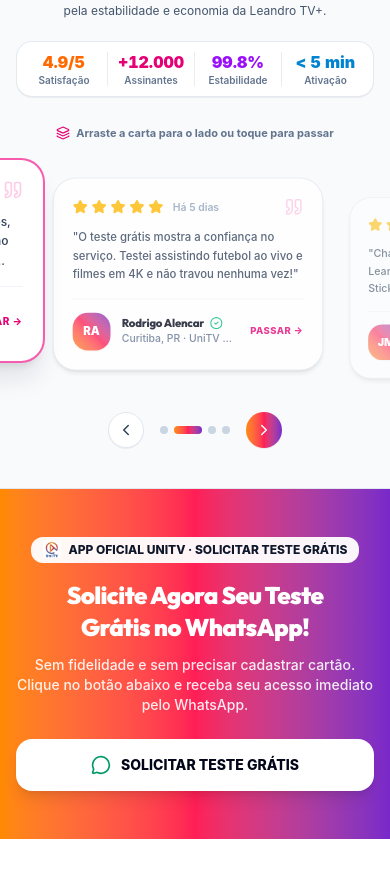
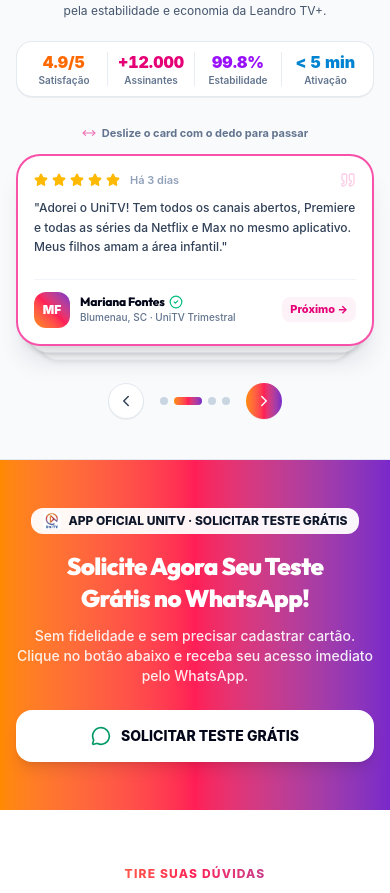
Before and after one commit to megalixo164-ops/Unitv, a React (Vite) app: page / in a window 390 px wide. Shown: the part 5222-6115 px from the top of the page. Built offline with nearby package versions, Linux system fonts and the light colour scheme.

Commit message:
feat: refactor testimonial carousel interaction
Replace stack-based state with index-based navigation to improve gesture handling and UI performance.

```diff
--- a/src/components/Testimonials.tsx
+++ b/src/components/Testimonials.tsx
@@ -1,75 +1,142 @@
-import React, { useState, useCallback, useEffect } from 'react';
-import { motion, AnimatePresence, PanInfo } from 'motion/react';
+import React, { useState, useRef, useCallback, useEffect } from 'react';
+import { motion } from 'motion/react';
 import { TESTIMONIALS } from '../data/mockData';
-import { Testimonial } from '../types';
 import {
   Star,
   CheckCircle2,
   ChevronLeft,
   ChevronRight,
-  Layers,
+  MoveHorizontal,
   Quote,
 } from 'lucide-react';
 
 export const Testimonials: React.FC = () => {
-  const [deck, setDeck] = useState<Testimonial[]>(TESTIMONIALS);
-  const [exitDirection, setExitDirection] = useState<'left' | 'right'>('left');
-  const [isPaused, setIsPaused] = useState(false);
+  const total = TESTIMONIALS.length;
+  const [activeIndex, setActiveIndex] = useState(0);
+  const [lastMovedIndex, setLastMovedIndex] = useState<number | null>(null);
+  const [swipeDir, setSwipeDir] = useState<-1 | 1>(-1);
+  const [dragX, setDragX] = useState(0);
+  const [isDragging, setIsDragging] = useState(false);
+  const [isInteracting, setIsInteracting] = useState(false);
 
-  // Move top card to the last position in the deck (infinite loop)
-  const handleNextCard = useCallback((dir: 'left' | 'right' = 'left') => {
-    setExitDirection(dir);
-    setDeck((prev) => {
-      if (prev.length <= 1) return prev;
-      const [first, ...rest] = prev;
-      return [...rest, first];
-    });
-  }, []);
+  // Touch / Pointer gesture tracking refs for 60fps mobile swipe
+  const startXRef = useRef(0);
+  const startYRef = useRef(0);
+  const startTimeRef = useRef(0);
+  const axisLockedRef = useRef<'x' | 'y' | null>(null);
+  const pointerDownRef = useRef(false);
 
-  // Bring the last card in the deck back to the top
-  const handlePrevCard = useCallback(() => {
-    setExitDirection('right');
-    setDeck((prev) => {
-      if (prev.length <= 1) return prev;
-      const last = prev[prev.length - 1];
-      const rest = prev.slice(0, prev.length - 1);
-      return [last, ...rest];
-    });
-  }, []);
+  const goToNextCard = useCallback(
+    (direction: -1 | 1 = -1) => {
+      setSwipeDir(direction);
+      setLastMovedIndex(activeIndex);
+      setActiveIndex((prev) => (prev + 1) % total);
+      setDragX(0);
+      setIsDragging(false);
+    },
+    [activeIndex, total]
+  );
 
-  const handleDragEnd = (
-    _event: MouseEvent | TouchEvent | PointerEvent,
-    info: PanInfo
-  ) => {
-    const swipeThreshold = 45;
-    const velocityThreshold = 260;
+  const goToPrevCard = useCallback(() => {
+    setSwipeDir(1);
+    setLastMovedIndex(null);
+    setActiveIndex((prev) => (prev - 1 + total) % total);
+    setDragX(0);
+    setIsDragging(false);
+  }, [total]);
 
-    if (
-      info.offset.x < -swipeThreshold ||
-      info.velocity.x < -velocityThreshold
-    ) {
-      handleNextCard('left');
-    } else if (
-      info.offset.x > swipeThreshold ||
-      info.velocity.x > velocityThreshold
-    ) {
-      handleNextCard('right');
+  // Auto-advance every 6.5s when user is not touching/hovering
+  useEffect(() => {
+    if (isInteracting || isDragging) return;
+    const timer = setInterval(() => {
+      goToNextCard(-1);
+    }, 6500);
+    return () => clearInterval(timer);
+  }, [isInteracting, isDragging, goToNextCard]);
+
+  // Unified Touch Handlers (Mobile First, never blocks vertical scroll)
+  const handleTouchStart = (e: React.TouchEvent) => {
+    if (e.touches.length !== 1) return;
+    const touch = e.touches[0];
+    startXRef.current = touch.clientX;
+    startYRef.current = touch.clientY;
+    startTimeRef.current = Date.now();
+    axisLockedRef.current = null;
+    setIsInteracting(true);
+  };
+
+  const handleTouchMove = (e: React.TouchEvent) => {
+    if (e.touches.length !== 1) return;
+    const touch = e.touches[0];
+    const dx = touch.clientX - startXRef.current;
+    const dy = touch.clientY - startYRef.current;
+
+    if (!axisLockedRef.current) {
+      if (Math.abs(dx) < 6 && Math.abs(dy) < 6) return;
+      axisLockedRef.current = Math.abs(dx) > Math.abs(dy) ? 'x' : 'y';
+    }
+
+    // If user is scrolling vertically, do not intercept
+    if (axisLockedRef.current === 'y') {
+      return;
+    }
+
+    setIsDragging(true);
+    // Dampen extreme drag distances
+    const clampedDx = Math.max(-180, Math.min(180, dx));
+    setDragX(clampedDx);
+  };
+
+  const handleTouchEnd = () => {
+    if (axisLockedRef.current === 'x') {
+      const elapsed = Math.max(1, Date.now() - startTimeRef.current);
+      const velocity = Math.abs(dragX) / elapsed; // px per ms
+
+      if (Math.abs(dragX) > 38 || (Math.abs(dragX) > 15 && velocity > 0.35)) {
+        goToNextCard(dragX < 0 ? -1 : 1);
+      } else {
+        setDragX(0);
+        setIsDragging(false);
+      }
+    } else {
+      setDragX(0);
+      setIsDragging(false);
+    }
+    axisLockedRef.current = null;
+    setTimeout(() => setIsInteracting(false), 1200);
+  };
+
+  // Mouse Drag Handlers for Desktop
+  const handleMouseDown = (e: React.MouseEvent) => {
+    pointerDownRef.current = true;
+    startXRef.current = e.clientX;
+    startTimeRef.current = Date.now();
+    setIsInteracting(true);
+  };
+
+  const handleMouseMove = (e: React.MouseEvent) => {
+    if (!pointerDownRef.current) return;
+    const dx = e.clientX - startXRef.current;
+    if (Math.abs(dx) > 5) {
+      setIsDragging(true);
+      setDragX(Math.max(-180, Math.min(180, dx)));
     }
   };
 
-  // Gentle auto-shuffle every 6.5s unless user is interacting
-  useEffect(() => {
-    if (isPaused) return;
-    const timer = setInterval(() => {
-      handleNextCard('left');
-    }, 6500);
-    return () => clearInterval(timer);
-  }, [isPaused, handleNextCard]);
+  const handleMouseUp = () => {
+    if (!pointerDownRef.current) return;
+    pointerDownRef.current = false;
 
-  const activeCard = deck[0];
-  const activeOriginalIndex = TESTIMONIALS.findIndex(
-    (t) => t.id === activeCard?.id
-  );
+    if (Math.abs(dragX) > 40) {
+      goToNextCard(dragX < 0 ? -1 : 1);
+    } else {
+      setDragX(0);
+      setIsDragging(false);
+    }
+  };
+
+  // Progress of current finger drag (0 to 1) to smoothly lift the underlying cards
+  const dragProgress = Math.min(1, Math.abs(dragX) / 130);
 
   return (
     <section
@@ -130,87 +197,125 @@ export const Testimonials: React.FC = () => {
           </div>
         </div>
 
-        {/* Interactive Stacked Card Deck ("Passar Cartas em Loop") */}
+        {/* 3D Stacked Card Deck Stage */}
         <div
-          className="max-w-lg mx-auto"
-          onMouseEnter={() => setIsPaused(true)}
-          onMouseLeave={() => setIsPaused(false)}
-          onTouchStart={() => setIsPaused(true)}
-          onTouchEnd={() => setIsPaused(false)}
+          className="max-w-md mx-auto select-none"
+          onMouseEnter={() => setIsInteracting(true)}
+          onMouseLeave={() => {
+            pointerDownRef.current = false;
+            setDragX(0);
+            setIsDragging(false);
+            setIsInteracting(false);
+          }}
         >
-          {/* Subtle Swipe Hint */}
+          {/* Swipe Instruction Indicator */}
           <div className="flex items-center justify-center gap-1.5 text-[11px] font-bold text-slate-500 mb-3">
-            <Layers className="w-3.5 h-3.5 text-pink-600" />
-            <span>Arraste a carta para o lado ou toque para passar</span>
+            <MoveHorizontal className="w-3.5 h-3.5 text-pink-600 animate-pulse" />
+            <span>Deslize o card com o dedo para passar</span>
           </div>
 
-          {/* Deck Stage */}
-          <div className="relative h-[250px] sm:h-[245px] w-full flex items-start justify-center pt-1">
-            <AnimatePresence initial={false} mode="popLayout">
-              {deck.slice(0, 3).map((card, stackIndex) => {
-                const isTop = stackIndex === 0;
-                const scale = 1 - stackIndex * 0.055;
-                const translateY = stackIndex * 14;
-                const zIndex = 30 - stackIndex * 10;
-                const cardOpacity = 1 - stackIndex * 0.22;
+          {/* Stacked Cards Container (All cards strictly absolute so they stack cleanly) */}
+          <div
+            style={{ touchAction: 'pan-y' }}
+            onTouchStart={handleTouchStart}
+            onTouchMove={handleTouchMove}
+            onTouchEnd={handleTouchEnd}
+            onTouchCancel={handleTouchEnd}
+            onMouseDown={handleMouseDown}
+            onMouseMove={handleMouseMove}
+            onMouseUp={handleMouseUp}
+            className="relative h-[225px] sm:h-[220px] w-full cursor-grab active:cursor-grabbing"
+          >
+            {TESTIMONIALS.map((card, idx) => {
+              // 0 = front card, 1 = second, 2 = third, 3 = back card (just swiped)
+              const stackPos = (idx - activeIndex + total) % total;
+              const isFront = stackPos === 0;
+              const isJustMovedToBack =
+                idx === lastMovedIndex && stackPos === total - 1;
+
+              // Calculate target transform for each position in the deck
+              const targetScale = isFront
+                ? 1
+                : stackPos === 1
+                  ? 0.94 + dragProgress * 0.06
+                  : stackPos === 2
+                    ? 0.88 + dragProgress * 0.06
+                    : 0.82;
+
+              const targetY = isFront
+                ? 0
+                : stackPos === 1
+                  ? 13 - dragProgress * 13
+                  : stackPos === 2
+                    ? 26 - dragProgress * 13
+                    : 36;
+
+              const targetOpacity = isFront
+                ? 1
+                : stackPos === 1
+                  ? 0.88 + dragProgress * 0.12
+                  : stackPos === 2
+                    ? 0.55 + dragProgress * 0.3
+                    : 0;
+
+              const zIndex = 40 - stackPos * 10;
 
               return (
                 <motion.div
                   key={card.id}
-                    layout
-                    style={{
-                      zIndex,
-                      touchAction: 'pan-y',
-                    }}
-                    initial={{
-                      scale: 0.88,
-                      y: 36,
-                      opacity: 0,
-                    }}
-                    animate={{
-                      scale,
-                      y: translateY,
+                  style={{ zIndex }}
+                  animate={
+                    isFront
+                      ? {
+                          x: dragX,
+                          y: 0,
+                          scale: 1,
+                          rotate: dragX * 0.045,
+                          opacity: 1,
+                        }
+                      : isJustMovedToBack
+                        ? {
+                            // Peel out to the side, then tuck smoothly behind the deck
+                            x: [swipeDir * 160, 0],
+                            y: [6, targetY],
+                            rotate: [swipeDir * 9, 0],
+                            scale: [0.92, targetScale],
+                            opacity: [0.7, targetOpacity],
+                          }
+                        : {
                             x: 0,
+                            y: targetY,
+                            scale: targetScale,
                             rotate: 0,
-                      opacity: cardOpacity,
-                    }}
-                    exit={{
-                      x: exitDirection === 'left' ? -260 : 260,
-                      y: 10,
-                      rotate: exitDirection === 'left' ? -10 : 10,
-                      scale: 0.9,
-                      opacity: 0,
-                      transition: {
-                        duration: 0.28,
-                        ease: [0.22, 1, 0.36, 1],
-                      },
-                    }}
-                    transition={{
+                            opacity: targetOpacity,
+                          }
+                  }
+                  transition={
+                    isFront && isDragging
+                      ? { duration: 0 }
+                      : isJustMovedToBack
+                        ? { duration: 0.38, ease: [0.22, 1, 0.36, 1] }
+                        : {
                             type: 'spring',
-                      stiffness: 340,
+                            stiffness: 320,
                             damping: 28,
-                      mass: 0.75,
-                    }}
-                    drag={isTop ? 'x' : false}
-                    dragConstraints={{ left: 0, right: 0 }}
-                    dragElastic={0.85}
-                    dragDirectionLock
-                    onDragEnd={isTop ? handleDragEnd : undefined}
-                    onClick={isTop ? () => handleNextCard('left') : undefined}
-                    className={`w-full rounded-3xl p-5 sm:p-6 bg-white flex flex-col justify-between select-none ${
-                      isTop
-                        ? 'cursor-grab active:cursor-grabbing border-2 border-pink-500/80 shadow-xl shadow-slate-900/10'
-                        : 'pointer-events-none border border-slate-200/90 shadow-md'
+                            mass: 0.7,
+                          }
+                  }
+                  className={`absolute inset-x-0 top-0 h-[192px] sm:h-[188px] rounded-3xl p-4 sm:p-5 bg-white flex flex-col justify-between transition-colors ${
+                    isFront
+                      ? 'border-2 border-pink-500/85 shadow-xl shadow-slate-900/10'
+                      : 'border border-slate-200/90 shadow-md pointer-events-none'
                   }`}
                 >
-                    {/* Card Top Bar: Rating Stars + Verified Client Tag */}
+                  {/* Top Row: 5 Stars + Date + Subtle Quote Icon */}
                   <div>
-                      <div className="flex items-center justify-between gap-2 mb-3">
+                    <div className="flex items-center justify-between gap-2 mb-2.5">
                       <div className="flex items-center gap-1">
                         {[...Array(card.rating)].map((_, i) => (
                           <Star
                             key={i}
-                              className="w-4 h-4 fill-amber-400 text-amber-400"
+                            className="w-3.5 h-3.5 sm:w-4 sm:h-4 fill-amber-400 text-amber-400"
                           />
                         ))}
                         <span className="text-[11px] text-slate-400 ml-1.5 font-semibold">
@@ -218,19 +323,19 @@ export const Testimonials: React.FC = () => {
                         </span>
                       </div>
 
-                        <Quote className="w-5 h-5 text-pink-500/25 shrink-0" />
+                      <Quote className="w-4 h-4 sm:w-5 sm:h-5 text-pink-500/25 shrink-0" />
                     </div>
 
-                      {/* Testimonial Quote */}
-                      <p className="text-xs sm:text-sm text-slate-700 font-medium leading-relaxed line-clamp-3 mb-4">
+                    {/* Comment Text */}
+                    <p className="text-xs sm:text-sm text-slate-700 font-medium leading-relaxed line-clamp-3">
                       "{card.comment}"
                     </p>
                   </div>
 
-                    {/* Card Footer: Client Avatar + Name + Plan */}
-                    <div className="pt-3.5 border-t border-slate-100 flex items-center justify-between gap-3">
-                      <div className="flex items-center gap-3 min-w-0">
-                        <div className="w-10 h-10 rounded-2xl bg-gradient-to-tr from-[#FF8A00] via-[#FF1E56] to-[#7928CA] text-white font-black text-xs flex items-center justify-center shrink-0 shadow-xs">
+                  {/* Bottom Row: Client Avatar + Name + City + Plan */}
+                  <div className="pt-3 border-t border-slate-100 flex items-center justify-between gap-2">
+                    <div className="flex items-center gap-2.5 min-w-0">
+                      <div className="w-9 h-9 rounded-xl bg-gradient-to-tr from-[#FF8A00] via-[#FF1E56] to-[#7928CA] text-white font-black text-xs flex items-center justify-center shrink-0">
                         {card.name
                           .split(' ')
                           .map((n) => n[0])
@@ -238,34 +343,40 @@ export const Testimonials: React.FC = () => {
                           .slice(0, 2)}
                       </div>
                       <div className="min-w-0">
-                          <div className="flex items-center gap-1.5">
+                        <div className="flex items-center gap-1">
                           <h4 className="font-extrabold text-slate-950 text-xs sm:text-sm truncate">
                             {card.name}
                           </h4>
                           <CheckCircle2 className="w-3.5 h-3.5 text-emerald-500 shrink-0" />
                         </div>
-                          <span className="text-[11px] text-slate-500 font-medium block truncate">
+                        <span className="text-[10px] sm:text-[11px] text-slate-500 font-medium block truncate">
                           {card.city}, {card.state} · {card.plan}
                         </span>
                       </div>
                     </div>
 
-                      <span className="text-[10px] font-extrabold uppercase tracking-wider text-pink-600 shrink-0">
-                        Passar →
-                      </span>
+                    <button
+                      type="button"
+                      onClick={(e) => {
+                        e.stopPropagation();
+                        goToNextCard(-1);
+                      }}
+                      className="text-[11px] font-extrabold text-pink-600 hover:text-pink-700 px-2 py-1 rounded-lg bg-pink-50 shrink-0 cursor-pointer"
+                    >
+                      Próximo →
+                    </button>
                   </div>
                 </motion.div>
               );
             })}
-            </AnimatePresence>
           </div>
 
-          {/* Deck Controls (Previous / Dots / Next Card) */}
-          <div className="flex items-center justify-center gap-4 mt-2">
+          {/* Navigation Controls & Progress Dots */}
+          <div className="flex items-center justify-center gap-4 mt-1">
             <button
               type="button"
-              onClick={handlePrevCard}
-              aria-label="Carta anterior"
+              onClick={goToPrevCard}
+              aria-label="Depoimento anterior"
               className="w-9 h-9 rounded-full bg-white border border-slate-200 text-slate-700 hover:border-pink-400 active:scale-90 transition-all flex items-center justify-center shadow-2xs cursor-pointer"
             >
               <ChevronLeft className="w-4.5 h-4.5" />
@@ -273,21 +384,18 @@ export const Testimonials: React.FC = () => {
 
             <div className="flex items-center gap-1.5">
               {TESTIMONIALS.map((item, idx) => {
-                const isCurrent = idx === activeOriginalIndex;
+                const isCurrent = idx === activeIndex;
                 return (
                   <button
                     key={item.id}
                     type="button"
                     onClick={() => {
-                      if (idx === activeOriginalIndex) return;
-                      const reordered = [
-                        ...TESTIMONIALS.slice(idx),
-                        ...TESTIMONIALS.slice(0, idx),
-                      ];
-                      setExitDirection('left');
-                      setDeck(reordered);
+                      if (idx === activeIndex) return;
+                      setSwipeDir(-1);
+                      setLastMovedIndex(activeIndex);
+                      setActiveIndex(idx);
                     }}
-                    aria-label={`Ver depoimento ${idx + 1}`}
+                    aria-label={`Ir para depoimento ${idx + 1}`}
                     className={`h-2 rounded-full transition-all duration-300 cursor-pointer ${
                       isCurrent
                         ? 'w-7 bg-gradient-to-r from-[#FF8A00] via-[#FF1E56] to-[#7928CA]'
@@ -300,8 +408,8 @@ export const Testimonials: React.FC = () => {
 
             <button
               type="button"
-              onClick={() => handleNextCard('left')}
-              aria-label="Passar próxima carta"
+              onClick={() => goToNextCard(-1)}
+              aria-label="Próximo depoimento"
               className="w-9 h-9 rounded-full bg-gradient-to-r from-[#FF8A00] via-[#FF1E56] to-[#7928CA] text-white active:scale-90 transition-transform flex items-center justify-center shadow-2xs cursor-pointer"
             >
               <ChevronRight className="w-4.5 h-4.5" />
```
Lines whose indentation alone changed are shown as unchanged.
